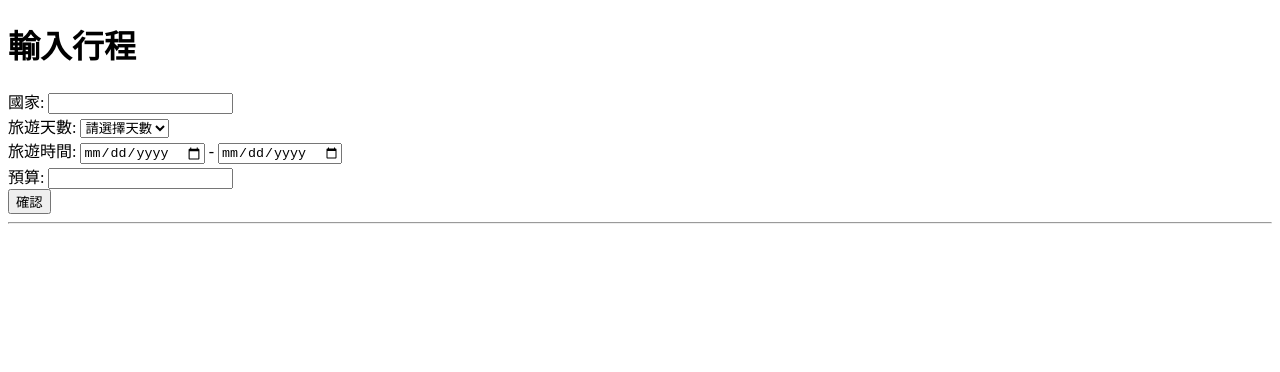
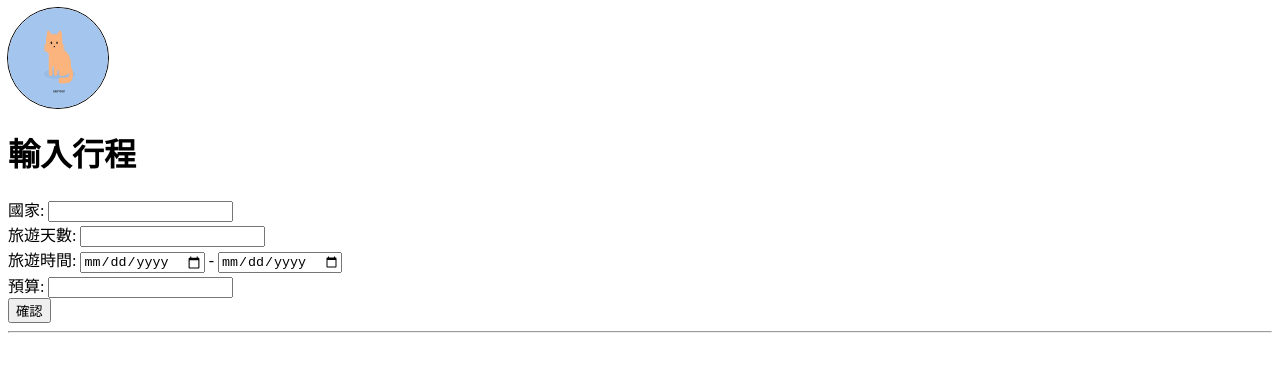
Before and after one commit to tylerchen14/JS-Project, a plain HTML site: page Itinerary/Itinerary.html in a window 1280 px wide. Drawn offline with Linux system fonts and the light colour scheme.

Commit message:
大頭更新功能

```diff
--- a/Itinerary/Itinerary.css
+++ b/Itinerary/Itinerary.css
@@ -0,0 +1,35 @@
+.avatar {
+  outline: 1px solid black;
+  width: 100px;
+  height: 100px;
+  border-radius: 50%;
+  position: relative;
+  overflow: hidden;
+}
+
+.avatar img {
+  width: 100%;
+  height: 100%;
+  border-radius: 50%;
+  position: absolute;
+}
+
+.upload-head-shot {
+  width: 100%;
+  height: 100%;
+  border-radius: 50%;
+  opacity: 0;
+}
+
+/* .notice{
+  width: 100%;
+  height: 100px;
+  border-radius: 50%;
+  background-color: rgb(59, 58, 58);
+  color: white;
+  line-height: 100px;
+  text-align: center;
+  font-family: Arial, Helvetica, sans-serif;
+  opacity: 1;
+  position: absolute;
+} */
--- a/Itinerary/Itinerary.html
+++ b/Itinerary/Itinerary.html
@@ -1,27 +1,35 @@
 <!DOCTYPE html>
 <html lang="en">
+
 <head>
   <meta charset="UTF-8" />
   <meta name="viewport" content="width=device-width, initial-scale=1.0" />
   <title>輸入行程</title>
   <link rel="stylesheet" href="./Itinerary.css" />
 </head>
+
 <body>
   <div class="container">
+    <div class="avatar">
+      <!-- <div class="notice">改頭像</div> -->
+      <img src="./cat.png">
+      <input type="file" class="upload-head-shot">
+    </div>
     <h1>輸入行程</h1>
     <label for="country">國家: </label>
     <input type="text" class="countryInput" /> <br />
     <label for="travelLen">旅遊天數: </label>
-      <select name="travelLen" id="travelLen">
-        <option value="" disabled selected>請選擇天數</option>
-        <option value="1">一天</option>
-        <option value="2">二天</option>
-        <option value="3">三天</option>
-        <option value="4">四天</option>
-        <option value="5">五天</option>
-        <option value="6">六天</option>
-        <option value="7">七天</option>
-      </select>
+    <input type="text" list="travelLen">
+    <datalist name="travelLen" id="travelLen">
+      <option disabled selected>請選擇天數</option>
+      <option>一天</option>
+      <option>二天</option>
+      <option>三天</option>
+      <option>四天</option>
+      <option>五天</option>
+      <option>六天</option>
+      <option>七天</option>
+    </datalist>
     <br />
     <label for="travelDate">旅遊時間:</label>
     <input type="date" class="startTime" /> -
@@ -45,4 +53,5 @@
 
   <script src="./Itinerary.js"></script>
 </body>
+
 </html>
--- a/Itinerary/Itinerary.js
+++ b/Itinerary/Itinerary.js
@@ -56,3 +56,18 @@ submit.addEventListener("click", () => {
 
 
 });
+
+
+// 大頭上傳
+window.addEventListener('load', () => {
+  document.querySelector('.upload-head-shot').addEventListener('change', (e) => {
+    let file = e.target.files[0]
+
+    let reader = new FileReader()
+    reader.readAsDataURL(file)
+    reader.addEventListener('load', () => {
+      let headShot = document.querySelector('.avatar img')
+        headShot.src = reader.result
+    })
+  })
+})
```
Also changed, not shown: Itinerary/cat.png (added), 1 other file. Lines whose indentation alone changed are shown as unchanged.
